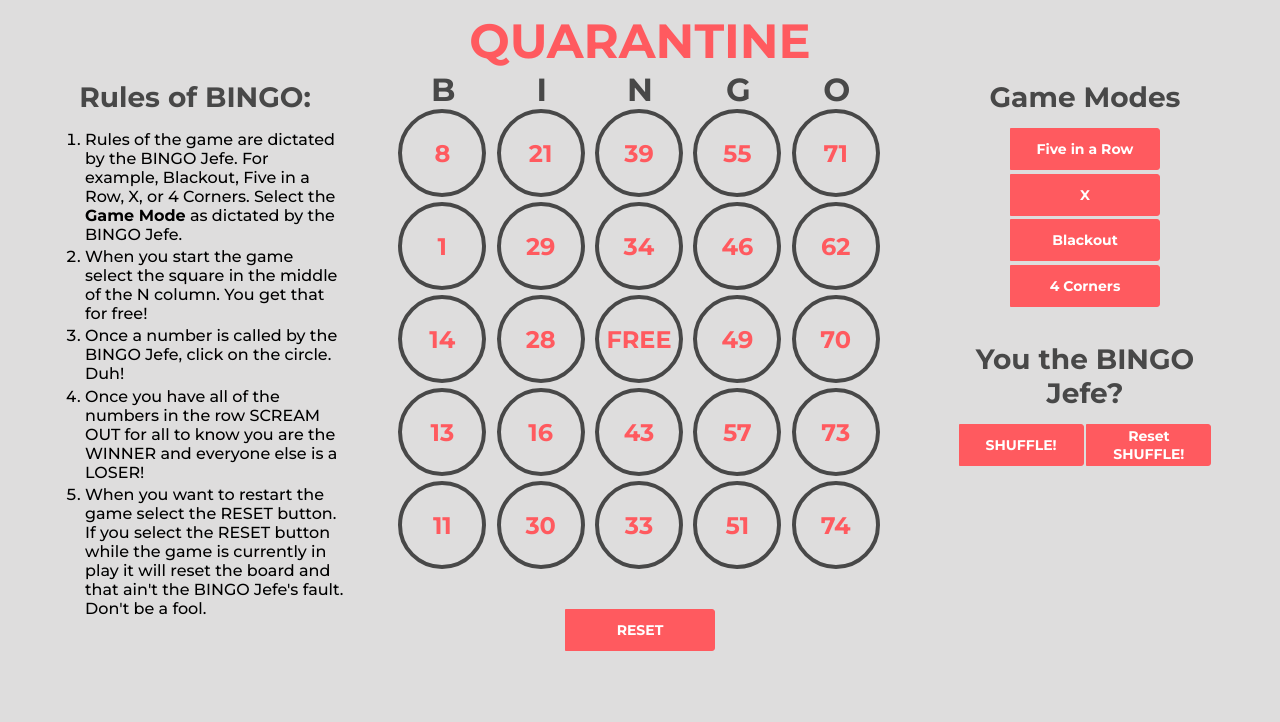
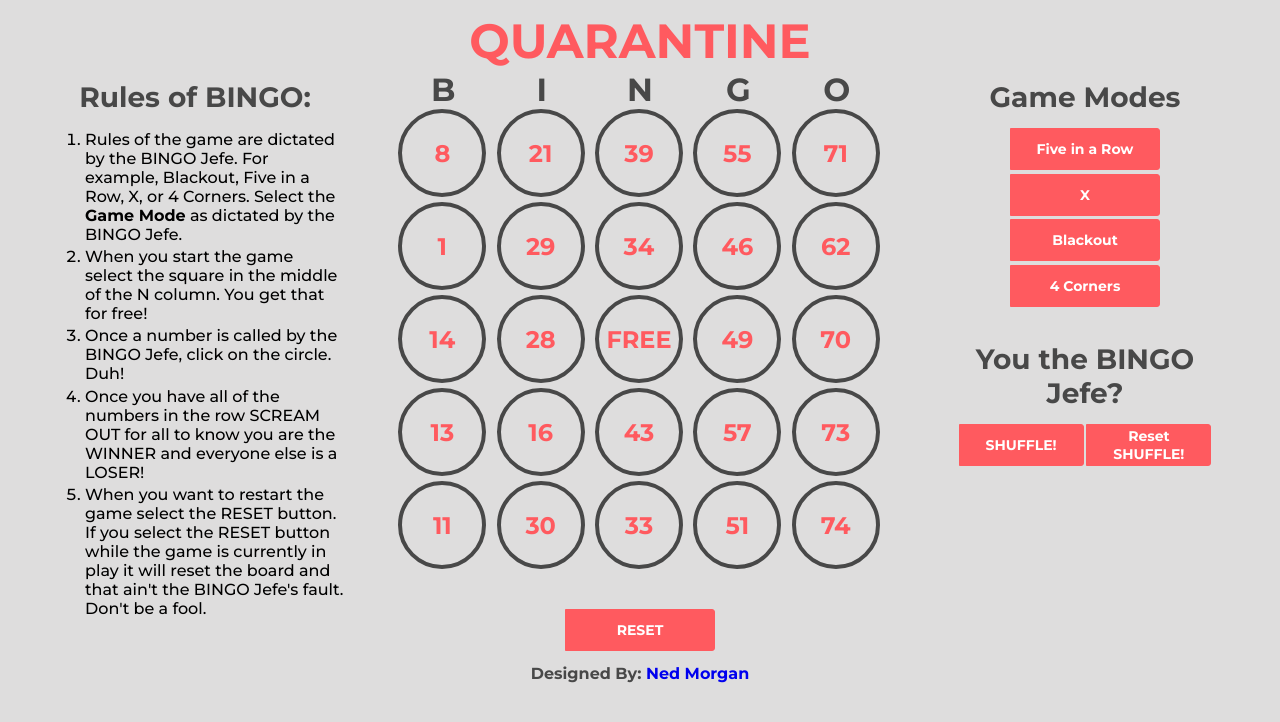
Before and after one commit to nedmorgan/quarentine_bingo, a React (Create React App) app in the folder bingo/: page / in a window 1280 px wide. Shown: the top 722 px of the page. Built offline with nearby package versions, Linux system fonts and the light colour scheme; what react-animations would draw is missing.

Commit message:
added footer

```diff
--- a/bingo/package.json
+++ b/bingo/package.json
@@ -13,7 +13,7 @@
     "react-animations": "^1.0.0",
     "react-dom": "^16.13.1",
     "react-loader-spinner": "^3.1.5",
-    "react-scripts": "3.4.1",
+    "react-scripts": "^3.4.3",
     "styled-components": "^5.0.1"
   },
   "scripts": {
--- a/bingo/src/App.js
+++ b/bingo/src/App.js
@@ -3,6 +3,7 @@ import './App.css'
 import Board from './components/Board'
 import Rules from './components/Rules'
 import GameModes from './components/GameModes'
+import Footer from './components/Footer'
 
 export default class App extends Component {
   state = {
@@ -100,6 +101,7 @@ export default class App extends Component {
           />
           <Rules haveYouWon={this.state.haveYouWon} />
         </div>
+        <Footer haveYouWon={this.state.haveYouWon} />
       </div>
     )
   }
--- /dev/null
+++ b/bingo/src/components/Footer.jsx
@@ -0,0 +1,28 @@
+import React, { Component } from 'react'
+import { FooterContainer } from '../styles/FooterStyles'
+
+export default class Footer extends Component {
+  render() {
+    return (
+      <div>
+        {this.props.haveYouWon ? (
+          <div></div>
+        ) : (
+          <FooterContainer>
+            <footer className='footer'>
+              <div>
+                <div className='text-container'>
+                  Designed By:
+                  <a href='https://nedmorgan.me/' target='_blank' rel='noopener noreferrer'>
+                    {' '}
+                    Ned Morgan
+                  </a>
+                </div>
+              </div>
+            </footer>
+          </FooterContainer>
+        )}
+      </div>
+    )
+  }
+}
--- /dev/null
+++ b/bingo/src/styles/FooterStyles.jsx
@@ -0,0 +1,32 @@
+import styled from 'styled-components'
+
+export const FooterContainer = styled.div`
+  display: flex;
+  justify-content: center;
+  background-color: #dedddd;
+  bottom: 0;
+  width: 100%;
+  position: relative;
+
+  footer {
+    margin-top: 0.75vw;
+  }
+
+  .text-container {
+    color: #484848;
+    font-weight: bold;
+  }
+
+  div,
+  a {
+    font-family: 'Montserrat', sans-serif;
+  }
+
+  a {
+    text-decoration: none;
+  }
+
+  a:hover {
+    cursor: pointer;
+  }
+`
```
Also changed, not shown: 2 other files (tests, documents, lock files or other folders).
